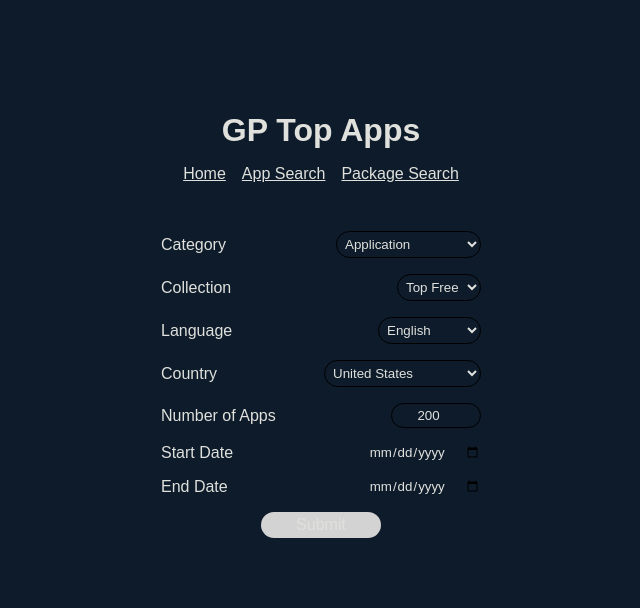
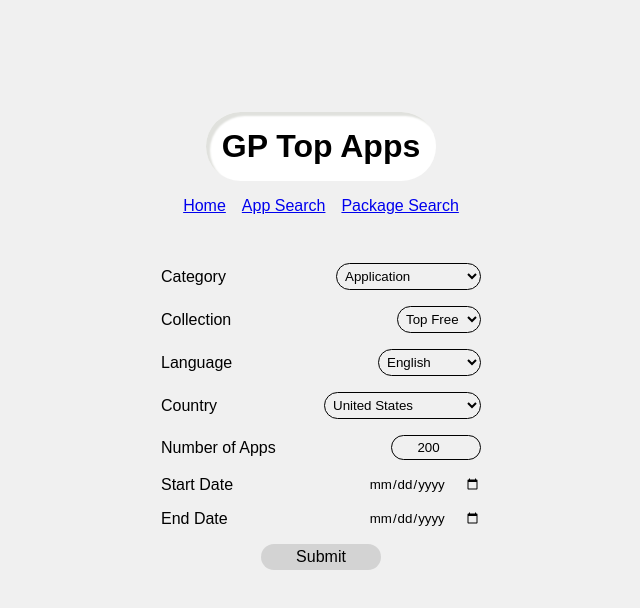
Before and after one commit to JayQkew/GooglePlayTopApps, a website: page public/index.html in a window 1280 px wide. Shown: the whole page, without its empty margins (319-959 px from the left). Drawn offline with Linux system fonts and the light colour scheme.

Commit message:
file naming and slight css

```diff
--- a/public/index.html
+++ b/public/index.html
@@ -7,7 +7,7 @@
     <link rel="stylesheet" href="index.css">
     <script src="https://cdnjs.cloudflare.com/ajax/libs/xlsx/0.17.0/xlsx.full.min.js"></script>
     <script type="module" src="nav-bar.js"></script>
-    <title>General Search</title>
+    <title>Home</title>
 </head>
 <body>
     <header>
--- a/public/nav-bar.js
+++ b/public/nav-bar.js
@@ -1,8 +1,8 @@
 const nav = document.querySelector('nav');
 const pages = [
     { name: "Home", href: "index.html"},
-    { name: "App Search", href: "app-details.html"},
-    { name: "Package Search", href: "single-search.html"},
+    { name: "App Search", href: "app-search.html"},
+    { name: "Package Search", href: "package-search.html"}
 ]
 
 
--- a/public/style.css
+++ b/public/style.css
@@ -4,14 +4,14 @@
     --dm-blue-03: #415a77;
     --dm-blue-04: #778da9;
     --dm-grey-01: #e0e1dd;
+    --dm-grey-02: #f0f0f0;
 }
 
 *{
     border: 0rem;
     margin: 0rem;
     font-family: Arial, Helvetica, sans-serif;
-    background-color: var(--dm-blue-01);
-    color: var(--dm-grey-01);
+    background-color: var(--dm-grey-02);
 }
 
 body{
@@ -29,6 +29,14 @@ header{
     text-align: center;
     flex-direction: column;
     margin: 2rem;
+}
+
+h1{
+    background-color: white;
+    /* text-shadow: 2px 2px 1px var(--dm-grey-01); */
+    border-radius: 100vw;
+    box-shadow: 4px 4px 2px inset var(--dm-grey-01);
+    padding: 1rem;
 }
 
 nav ul{
```
Also changed, not shown: public/app-search.html (renamed from public/app-details.html, +1 -1 lines), public/package-search.html (renamed from public/single-search.html, +1 -1 lines).
